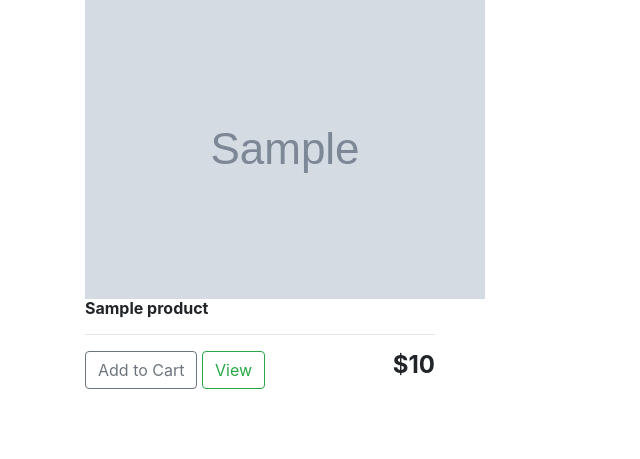
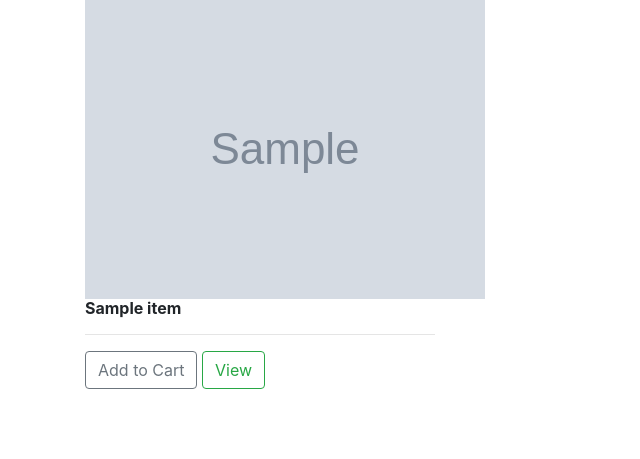
Before and after one commit to TanmayHiremath/TL-Website, a Django app: template TLback/tools/templates/tools/store.html in a window 1280 px wide. Shown: the part 341-800 px from the top of the page, without its empty margins (0-640 px from the left). Run offline with Django 3.2, Linux system fonts and the light colour scheme; the template is opened without the code that fills it: most values are stand-ins (such as "Sample title", 1, 10 or a date in 2020); grey boxes marked "Sample" are stand-in pictures; parts of the project's set-up code (start-up, migrations or seed data) failed here and were passed over; some libraries are stand-ins or nearby versions.

Commit message:
Update store.html

```diff
--- a/TLback/tools/templates/tools/store.html
+++ b/TLback/tools/templates/tools/store.html
@@ -2,16 +2,16 @@
 {% load static %}
 {% block content %}
 	<div class="row">
-		{% for product in products %}
+		{% for item in items %}
 		<div class="col-lg-4">
 			<img class="thumbnail" src="{{product.imageURL}}">
 			<div class="box-element product">
-				<h6><strong>{{product.name}}</strong></h6>
+				<h6><strong>{{item.name}}</strong></h6>
 				<hr>
 
-				<button  class="btn btn-outline-secondary add-btn">Add to Cart</button>
+				<button href="#" class="btn btn-outline-secondary add-btn">Add to Cart</button>
 				<a class="btn btn-outline-success" href="#">View</a>
-				<h4 style="display: inline-block; float: right"><strong>${{product.price}}</strong></h4>
+
 
 			</div>
 		</div>
```
